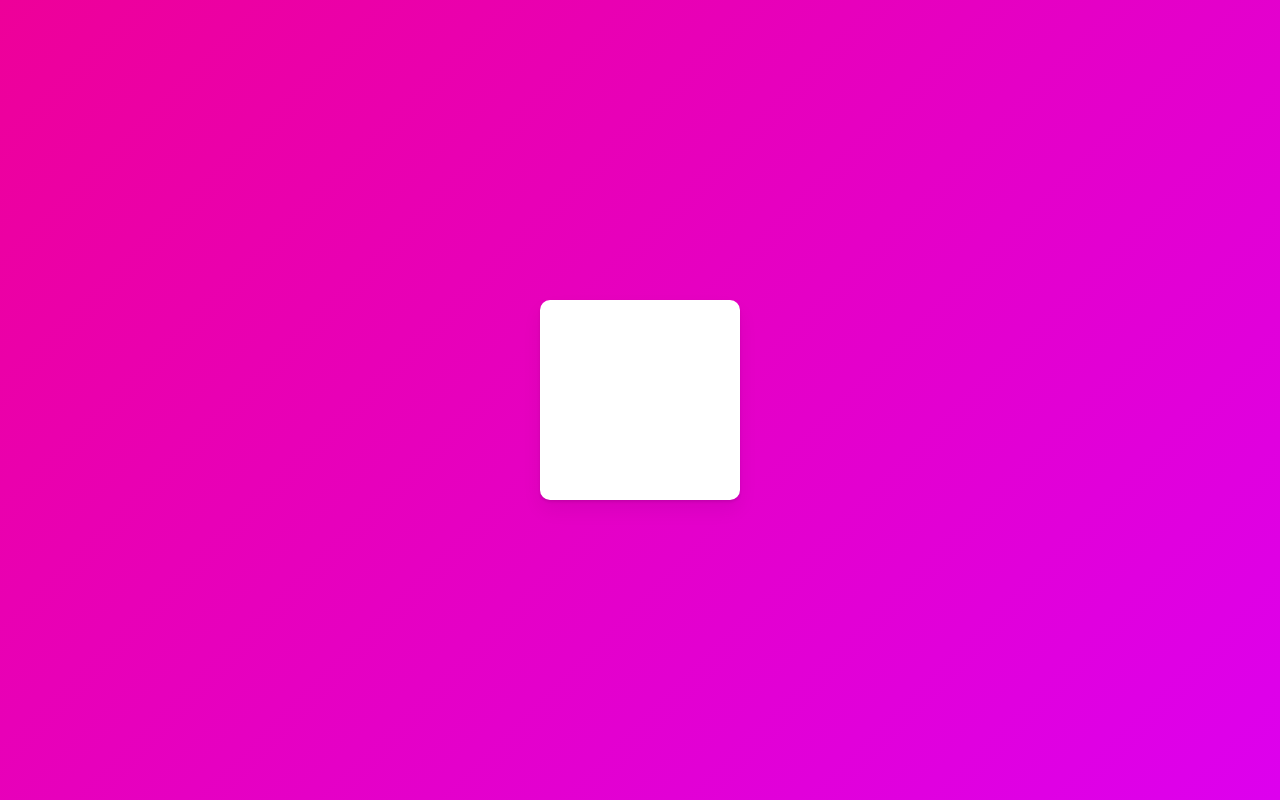
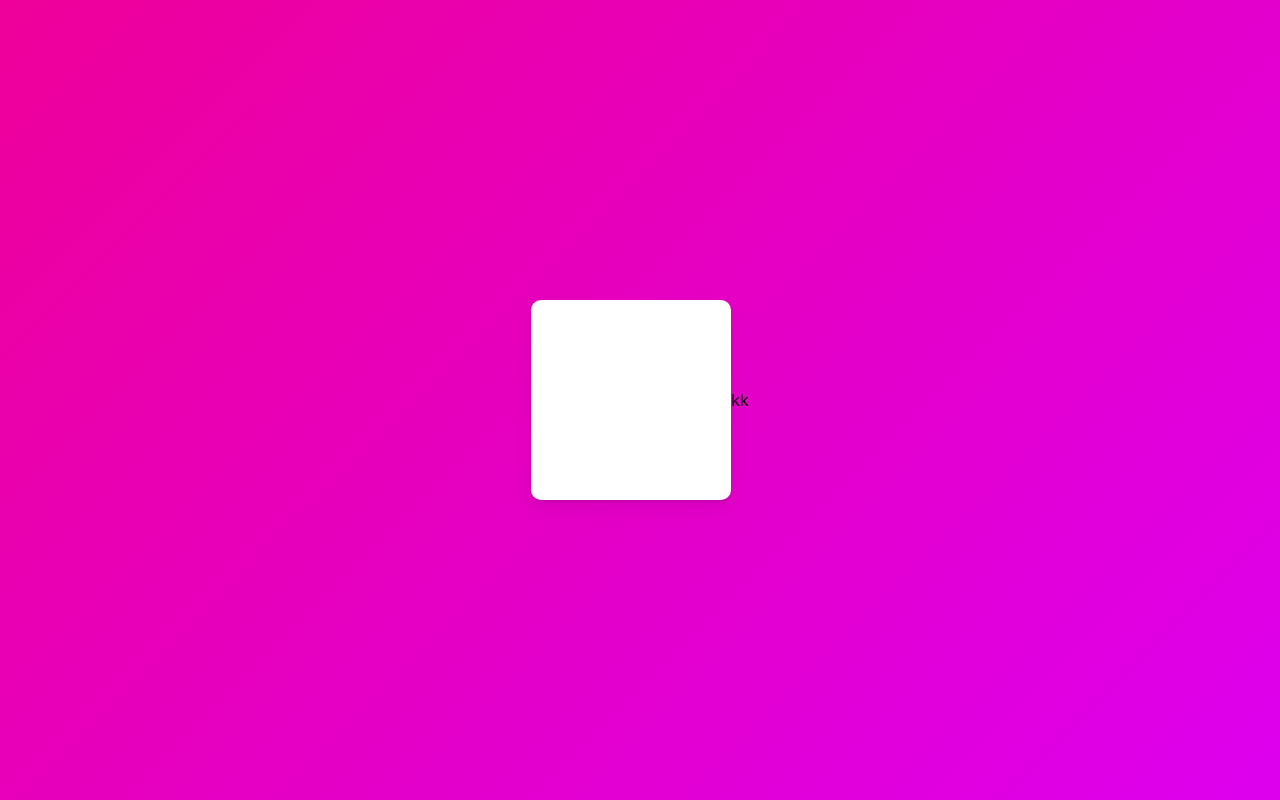
Before and after one commit to joyeajin/react_typescript_study_04_framer_motion, a React (Vite) app: page / in a window 1280 px wide. Built offline with nearby package versions, Linux system fonts and the light colour scheme; a web font is replaced by a local one.

Commit message:
Basic Animations

```diff
--- a/package.json
+++ b/package.json
@@ -12,6 +12,8 @@
   "dependencies": {
     "@types/react-router-dom": "^5.3.3",
     "apexcharts": "^4.3.0",
+    "framer-motion": "^11.18.1",
+    "motion": "^11.18.1",
     "pretendard": "^1.3.9",
     "react": "^18.3.1",
     "react-apexcharts": "^1.7.0",
--- a/src/App.tsx
+++ b/src/App.tsx
@@ -1,14 +1,16 @@
 import styled from "styled-components";
+import { motion } from "motion/react";
 
 const Wrapper = styled.div`
   height: 100vh;
   width: 100vw;
   display: flex;
   justify-content: center;
+  border-radius: 15px;
   align-items: center;
 `;
 
-const Box = styled.div`
+const Box = styled(motion.div)`
   width: 200px;
   height: 200px;
   background-color: white;
@@ -19,7 +21,12 @@ const Box = styled.div`
 function App() {
   return (
     <Wrapper>
-      <Box />
+      <Box
+        transition={{ type: "spring", stiffness: 10 }}
+        initial={{ scale: 0 }}
+        animate={{ scale: 1, rotateZ: 360 }}
+      />
+      kk
     </Wrapper>
   );
 }
```
Also changed, not shown: 1 other file (tests, documents, lock files or other folders).
